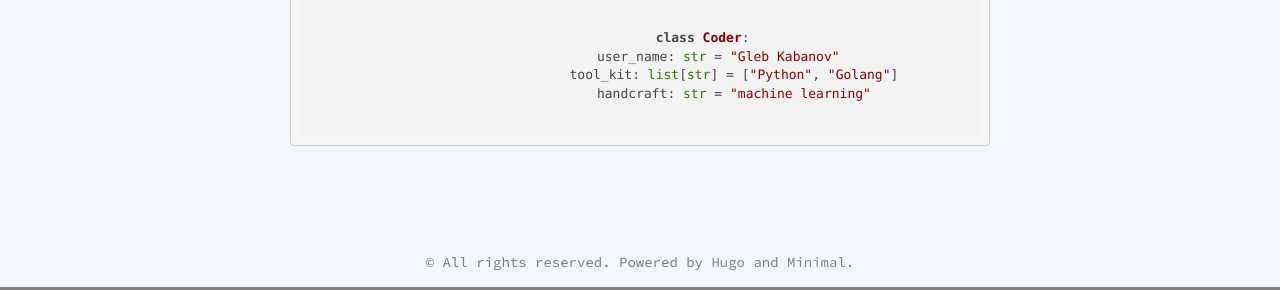
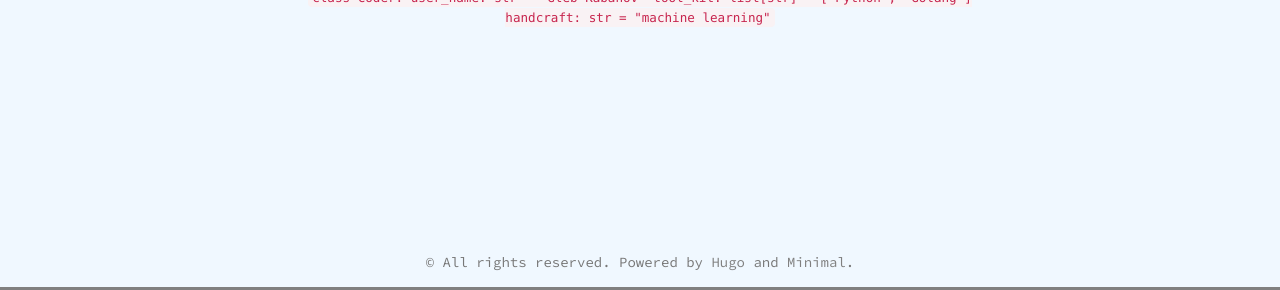
Before and after one commit to toffoliGate/toffoliGate.github.io, a plain HTML site: page index.html in a window 1280 px wide. Shown: the part 510-800 px from the top of the page. Drawn offline with nearby package versions, Linux system fonts and the light colour scheme; some packages are replaced by stand-ins of ours.

Commit message:
rebuild in progress

```diff
--- a/index.html
+++ b/index.html
@@ -104,12 +104,12 @@
     <div class="intro">
 
         <h1>My Specifications</h1>
-		<pre><code>
+		<code>
 		class Coder:
 		    user_name: str = "Gleb Kabanov"
 			tool_kit: list[str] = ["Python", "Golang"]
 			handcraft: str = "machine learning"
-		</code></pre>
+		</code>
 
     </div>
 </main>
```
